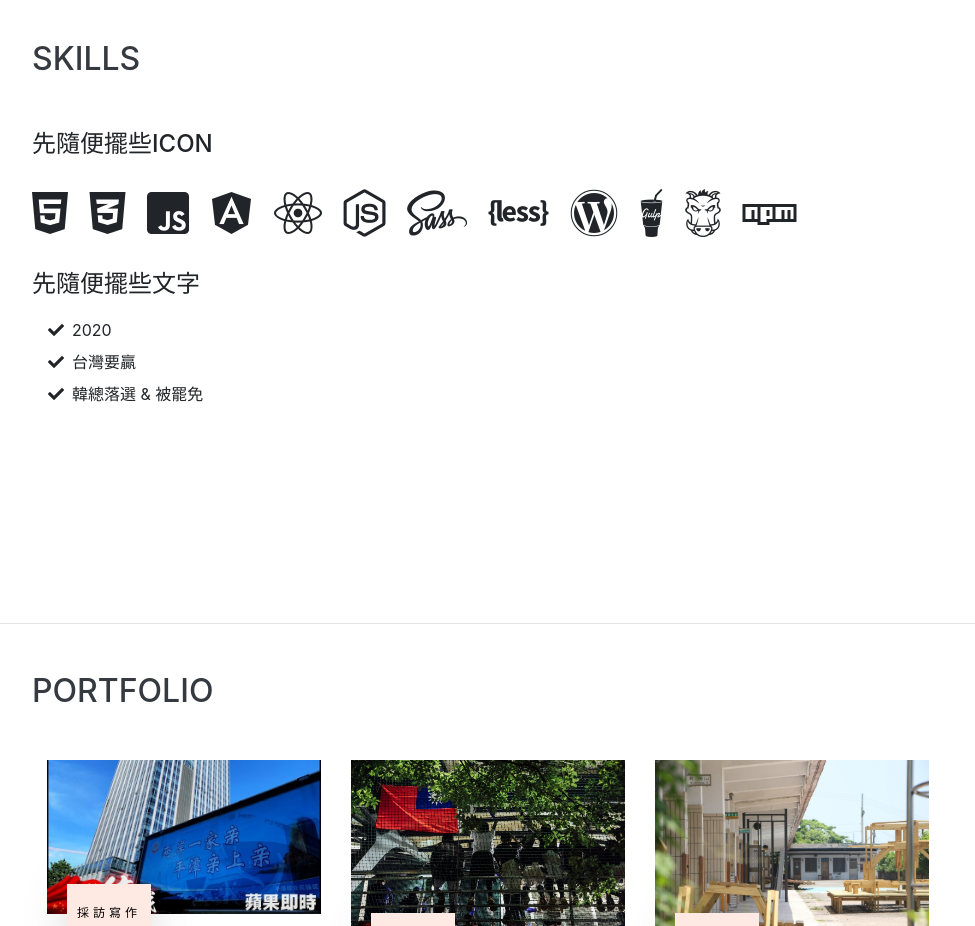
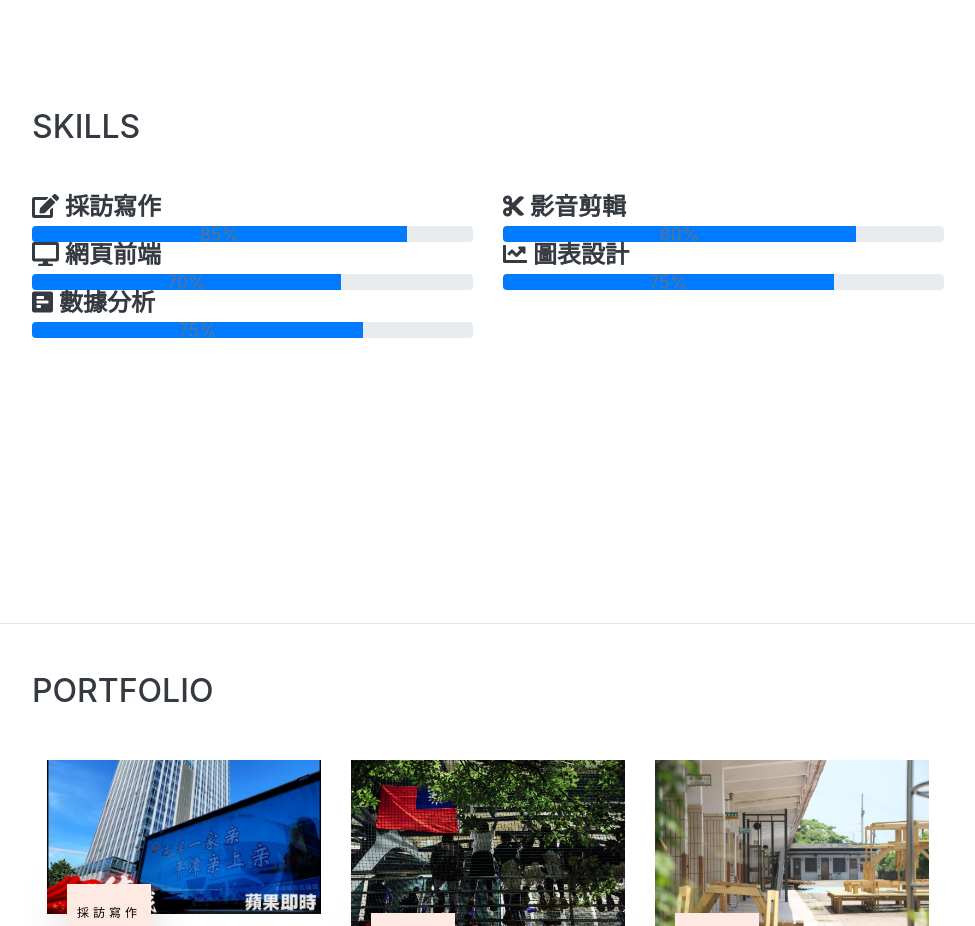
Before and after one commit to WenRongChang/resume, a website with bundled scripts: page index.html in a window 1280 px wide. Shown: the part 2580-3506 px from the top of the page, without its empty margins (288-1263 px from the left). Built offline with nearby package versions, Linux system fonts and the light colour scheme; a web font is replaced by a local one.

Commit message:
Add files via upload

```diff
--- a/index.html
+++ b/index.html
@@ -72,7 +72,7 @@
       <div class="w-100">
         <h1 class="mb-0">張 玟榕
         </h1>
-        <div class="subheading mb-5" style="margin-top: 1rem ;"> 0981-064-981·
+        <div class="subheading mb-5" style="margin-top: 1rem"> 0981-064-981·
           <a href="mailto:104405016@mail2.nccu.tw">104405016@mail2.nccu.tw</a>
         </div>
         <p class="lead mb-5">政治大學新聞系畢業。喜歡簡毅慧。</p>
@@ -150,7 +150,7 @@
           <li>
             <i class="fa-li fa fa-trophy text-warning"></i>
             2018 Peopo 公民新聞校園總編輯 影片觀摩競賽 第二名
-            </li>
+          </li>
           <li>
             <i class="fa-li fa fa-trophy text-warning"></i>
             第16屆 新傳獎「最佳影音新聞報導獎」（指導）</li>
@@ -171,59 +171,63 @@
       <div class="w-100">
         <h2 class="mb-5">Skills</h2>
 
-        <div class="subheading mb-3">先隨便擺些icon</div>
-        <ul class="list-inline dev-icons">
-          <li class="list-inline-item">
-            <i class="fab fa-html5"></i>
-          </li>
-          <li class="list-inline-item">
-            <i class="fab fa-css3-alt"></i>
-          </li>
-          <li class="list-inline-item">
-            <i class="fab fa-js-square"></i>
-          </li>
-          <li class="list-inline-item">
-            <i class="fab fa-angular"></i>
-          </li>
-          <li class="list-inline-item">
-            <i class="fab fa-react"></i>
-          </li>
-          <li class="list-inline-item">
-            <i class="fab fa-node-js"></i>
-          </li>
-          <li class="list-inline-item">
-            <i class="fab fa-sass"></i>
-          </li>
-          <li class="list-inline-item">
-            <i class="fab fa-less"></i>
-          </li>
-          <li class="list-inline-item">
-            <i class="fab fa-wordpress"></i>
-          </li>
-          <li class="list-inline-item">
-            <i class="fab fa-gulp"></i>
-          </li>
-          <li class="list-inline-item">
-            <i class="fab fa-grunt"></i>
-          </li>
-          <li class="list-inline-item">
-            <i class="fab fa-npm"></i>
-          </li>
-        </ul>
-
-        <div class="subheading mb-3">先隨便擺些文字</div>
-        <ul class="fa-ul mb-0">
-          <li>
-            <i class="fa-li fa fa-check"></i>
-            2020</li>
-          <li>
-            <i class="fa-li fa fa-check"></i>
-            台灣要贏</li>
-          <li>
-            <i class="fa-li fa fa-check"></i>
-            韓總落選 &amp; 被罷免</li>
-        </ul>
-      </div>
+        <div class="row">
+          <div class="col-md-6">
+            <div class="progress-wrap">
+              <h4 class="fa fa-edit"> 採訪寫作</h4>
+              <div class="progress">
+                <div class="progress-bar" role="progressbar" aria-valuenow="85" aria-valuemin="0"
+                  aria-valuemax="100" style="width:85%">
+                  <span>85%</span>
+                </div>
+              </div>
+            </div>
+          </div>
+          <div class="col-md-6">
+            <div class="progress-wrap">
+              <h4 class="fas fa-cut"> 影音剪輯</h4>
+              <div class="progress">
+                <div class="progress-bar" role="progressbar" aria-valuenow="80" aria-valuemin="0"
+                  aria-valuemax="100" style="width:80%">
+                  <span>80%</span>
+                </div>
+              </div>
+            </div>
+          </div>
+          <div class="col-md-6">
+            <div class="progress-wrap">
+              <h4 class="fas fa-desktop"> 網頁前端</h4>
+              <div class="progress">
+                <div class="progress-bar" role="progressbar" aria-valuenow="70" aria-valuemin="0"
+                  aria-valuemax="100" style="width:70%">
+                  <span>70%</span>
+                </div>
+              </div>
+            </div>
+          </div>
+          <div class="col-md-6">
+            <div class="progress-wrap">
+              <h4 class="fas fa-chart-line"> 圖表設計</h4>
+              <div class="progress">
+                <div class="progress-bar" role="progressbar" aria-valuenow="75" aria-valuemin="0"
+                  aria-valuemax="100" style="width:75%">
+                  <span>75%</span>
+                </div>
+              </div>
+            </div>
+          </div>
+          <div class="col-md-6 animate-box">
+            <div class="progress-wrap">
+              <h4 class="fas fa-poll-h"> 數據分析</h4>
+              <div class="progress">
+                <div class="progress-bar" role="progressbar" aria-valuenow="75" aria-valuemin="0"
+                  aria-valuemax="100" style="width:75%">
+                  <span>75%</span>
+                </div>
+              </div>
+            </div>
+          </div>
+        </div>
     </section>
 
     <hr class="m-0">
@@ -387,6 +391,7 @@
 
     <hr class="m-0">
 
+
   </div>
 
 
```
